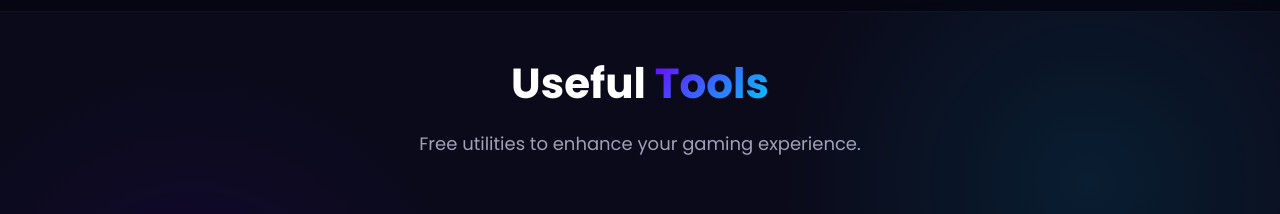
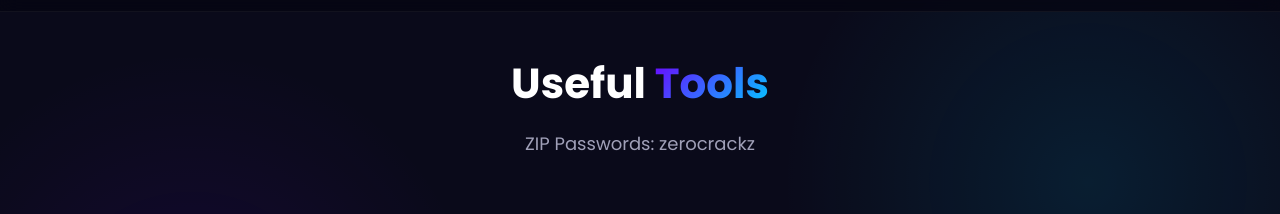
Before and after one commit to W3bs1teH0st3d/zrckr, a plain HTML site: page tools.html in a window 1280 px wide. Shown: the part 58-272 px from the top of the page. Drawn offline with Linux system fonts and the light colour scheme.

Commit message:
Update tools.html

```diff
--- a/tools.html
+++ b/tools.html
@@ -35,7 +35,7 @@
         <div class="container">
             <div class="section-title">
                 <h2>Useful <span>Tools</span></h2>
-                <p>Free utilities to enhance your gaming experience.</p>
+                <p>ZIP Passwords: zerocrackz</p>
             </div>
             <div class="cracks-grid">
                 <div class="crack-card">
```
